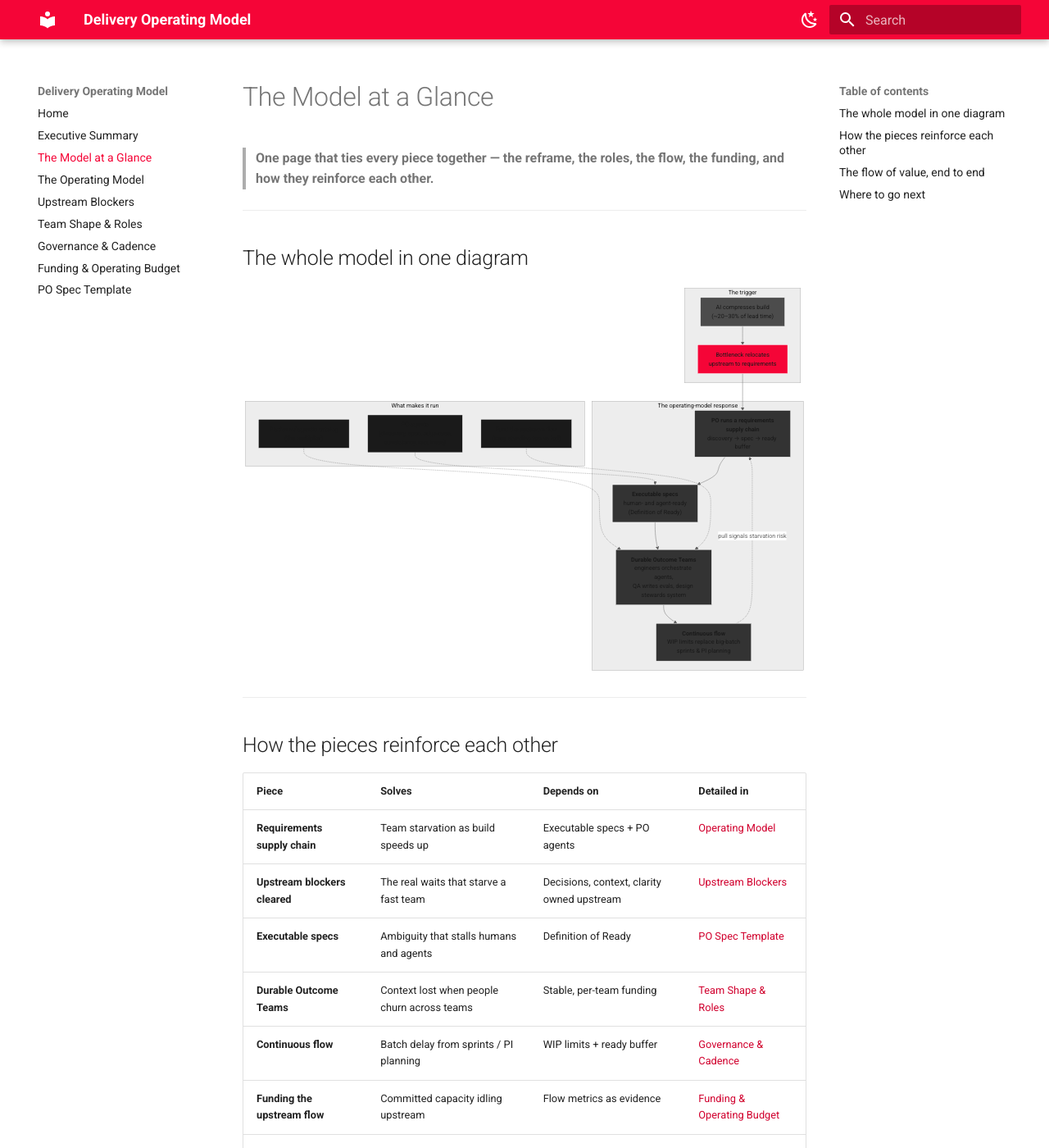
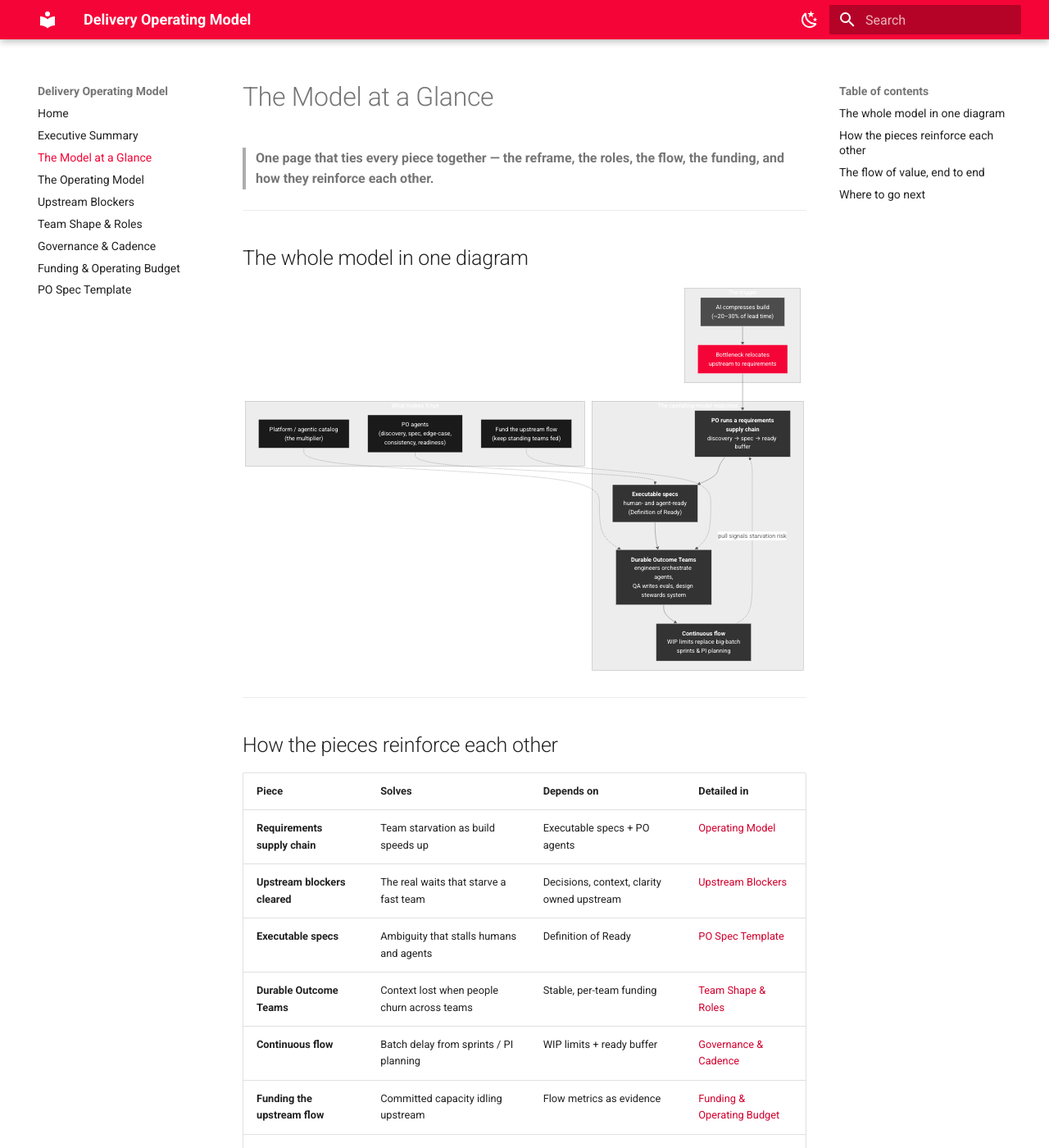
Before and after one commit to RED-Internal-Development/delivery-operating-model, an MkDocs documentation site: the page built from docs/model-at-a-glance.md, in a window 1280 px wide and 1400 px high. Shown: the whole window at 82% size. Built offline with MkDocs 1.6.1 and Material for MkDocs 9.7.7, drawn with Linux system fonts in a browser that asks for light colours.

Commit message:
fix(theme): make --md-mermaid-label-fg-color white in both themes so node text is readable\n\nMermaid colors node label text via its own ID-scoped rule #__mermaid_N .nodeLabel p { color: var(--md-mermaid-label-fg-color) }. That ID selector outranks any class-based override, so the only reliable fix is to set the variable itself. Edge labels and subgraph titles share the variable but are re-colored via !important overrides that beat Mermaid's non-important ID rule.

```diff
--- a/docs/stylesheets/extra.css
+++ b/docs/stylesheets/extra.css
@@ -45,13 +45,20 @@
 [data-md-color-scheme="slate"] {
   --md-mermaid-node-bg-color: #333333; /* default node fill */
   --md-mermaid-node-fg-color: #ffffff; /* node text + border */
-  --md-mermaid-label-fg-color: #1a1a1a; /* edge/flow label text */
+  /* Node label text is colored by Mermaid's OWN rule
+     `#__mermaid_N .nodeLabel p { color: var(--md-mermaid-label-fg-color) }`.
+     That ID selector outranks any class-based override we can write, so the
+     ONLY reliable way to make node text white is to make this variable white
+     in BOTH themes. Node fills are always dark charcoal or Audi red, so white
+     is always correct. Edge labels and subgraph/cluster titles share this
+     variable but are re-colored via !important overrides below (which DO beat
+     Mermaid's non-important ID rule). */
+  --md-mermaid-label-fg-color: #ffffff; /* node/edge label text (white) */
   --md-mermaid-label-bg-color: #ffffff; /* edge label chip */
   --md-mermaid-edge-color: #666666; /* arrows */
 }
 
 [data-md-color-scheme="slate"] {
-  --md-mermaid-label-fg-color: #f2f2f2;
   --md-mermaid-label-bg-color: #2b2b2b;
   --md-mermaid-edge-color: #999999;
 }
```
